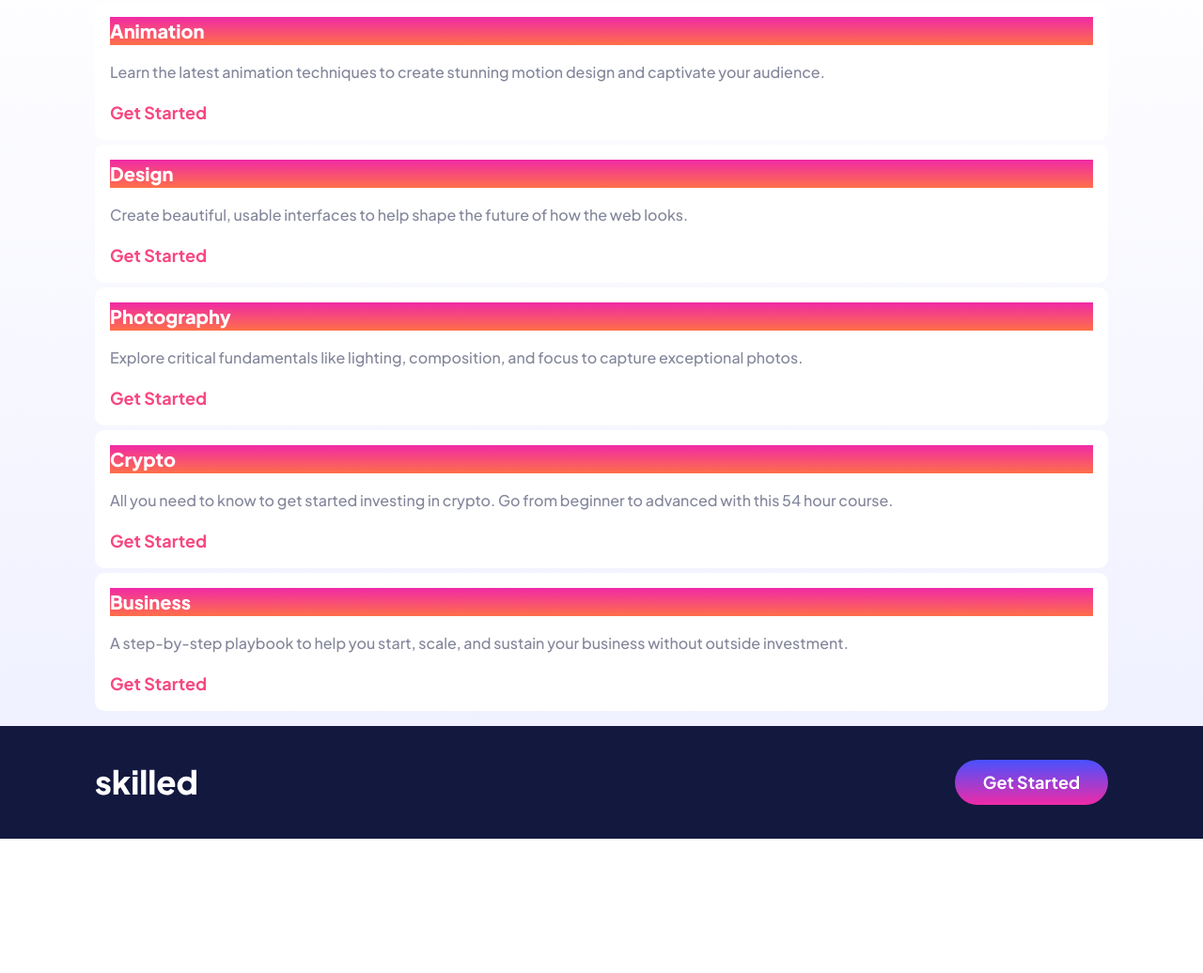
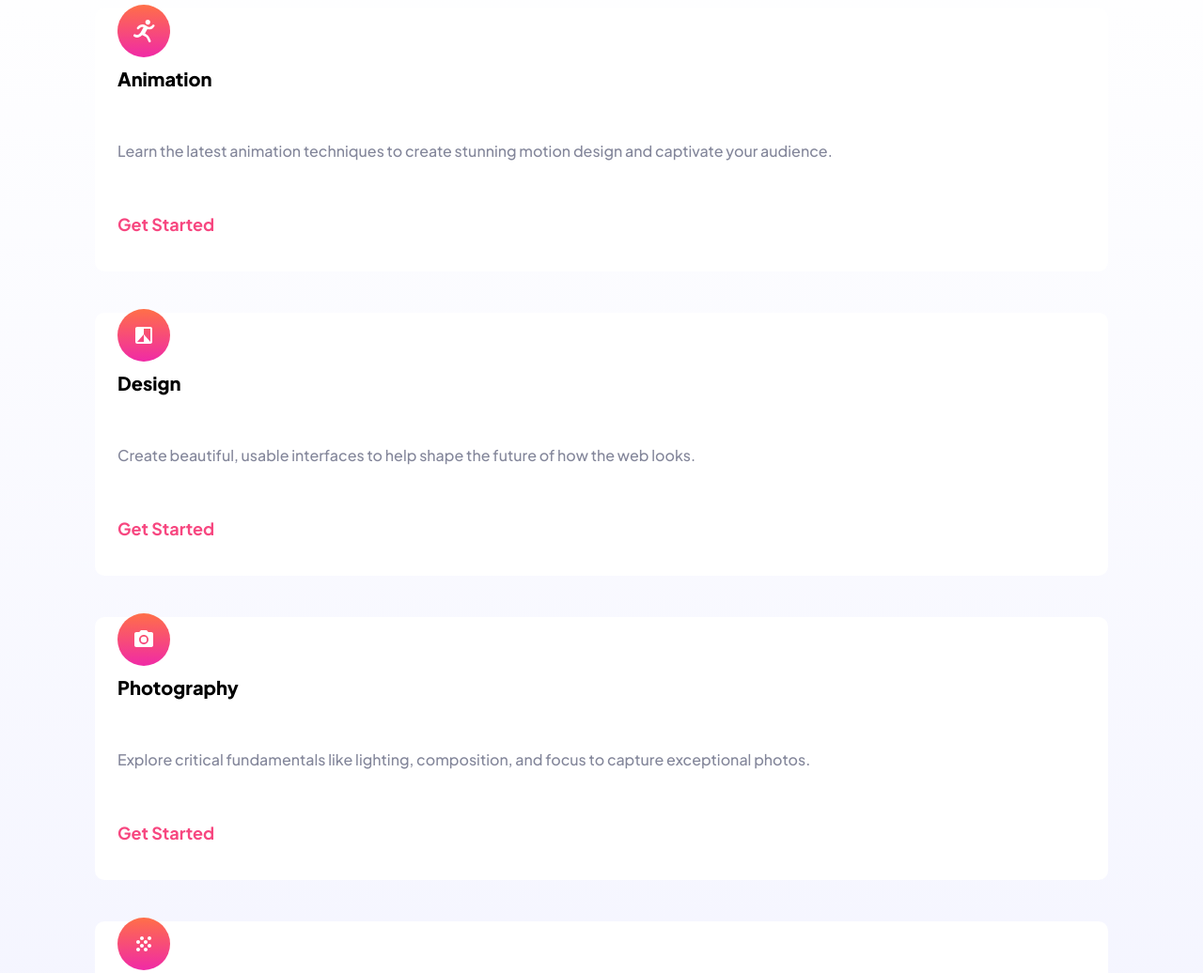
Before and after one commit to mightycoyote/skilled-elearning-landing-page, a website built with Vite: page index.html in a window 1280 px wide. Shown: the part 727-1763 px from the top of the page at 94% size. Before the commit the page ends 1620 px from the top, so only its background shows below. Built offline with nearby package versions, Linux system fonts and the light colour scheme.

Commit message:
work on cards

```diff
--- a/index.html
+++ b/index.html
@@ -60,30 +60,45 @@
         <h2>Check out our most popular courses!</h2>
       </div>
       <div class="card">
+        <div>
+          <img src="./assets/icon-animation.svg" alt="">
+        </div>
         <h3>Animation</h3>
         <p>Learn the latest animation techniques to create stunning motion
           design and captivate your audience.</p>
         <div class="get-started">Get Started</div>
       </div>
       <div class="card">
+        <div>
+          <img src="./assets/icon-design.svg" alt="">
+        </div>
         <h3>Design</h3>
         <p>Create beautiful, usable interfaces to help shape the future of
           how the web looks.</p>
         <div class="get-started">Get Started</div>
       </div>
       <div class="card">
+        <div>
+          <img src="./assets/icon-photography.svg" alt="">
+        </div>
         <h3>Photography</h3>
         <p>Explore critical fundamentals like lighting, composition, and focus
           to capture exceptional photos.</p>
         <div class="get-started">Get Started</div>
       </div>
       <div class="card">
+        <div>
+          <img src="./assets/icon-crypto.svg" alt="">
+        </div>
         <h3>Crypto</h3>
         <p>All you need to know to get started investing in crypto. Go from beginner
           to advanced with this 54 hour course.</p>
         <div class="get-started">Get Started</div>
       </div>
       <div class="card">
+        <div>
+          <img src="./assets/icon-business.svg" alt="">
+        </div>
         <h3>Business</h3>
         <p>A step-by-step playbook to help you start, scale, and sustain your business
           without outside investment.</p>
--- a/scss/base/_helpers.scss
+++ b/scss/base/_helpers.scss
@@ -1,5 +1,5 @@
 @mixin flow-space {
     >*+* {
-        margin-top: 1rem;
+        margin-top: 1.5rem;
     }
 }
--- a/scss/components/_cards.scss
+++ b/scss/components/_cards.scss
@@ -1,28 +1,35 @@
 @use '../base';
-
-$icons: (
-    "animation": "url(../../assets/icon-animation.svg)"
-);
-
-
 
 .cards {
     display: grid;
-    gap: 5px;
+    gap: 44px;
 }
 
 .card {
-    @include base.flow-space;
+    display: grid;
+    gap: 24px;
+    align-items: center;
     background-color: white;
     border-radius: 10px;
-    padding: 1rem;
+    padding: 24px;
+    position: relative;
 
     & .get-started {
         color: base.$darkpink;
     }
 
-    & :first-child {
+    &:first-child {
         background: base.$gradient1;
         color: white;
     }
+
+    &+.card {
+        grid-template-rows: 0px repeat(3, 1fr);
+        height: 17.5rem;
+    }
+
+    // & div {
+    //     position: absolute;
+    //     top: -20px;
+    // }
 }
--- a/scss/main.scss
+++ b/scss/main.scss
@@ -17,7 +17,7 @@ footer {
 .hero {
     max-width: base.$max-content;
     margin: 0 auto;
-    padding: 16px;
+    padding: 0 16px;
 
     .button {
         width: max-content;
```
Also changed, not shown: css/main.css, 1 other file.
